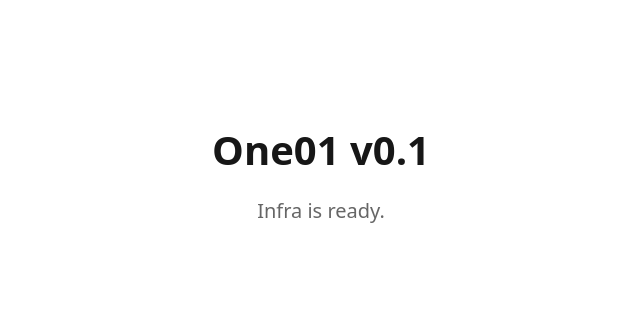
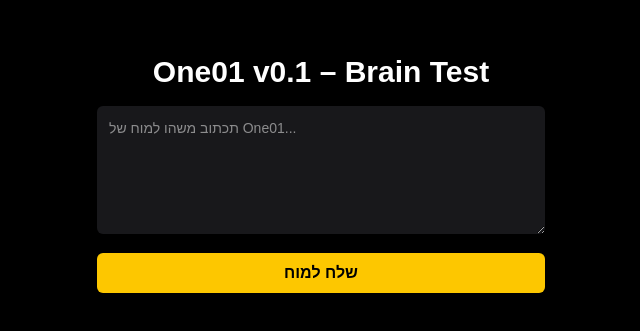
Before and after one commit to ONE01-Foundation/one-code, a Next.js app: page / in a window 1280 px wide. Shown: the part 227-558 px from the top of the page, without its empty margins (319-959 px from the left). Built offline with nearby package versions, Linux system fonts and the light colour scheme.

Commit message:
Connect brain API

```diff
--- /dev/null
+++ b/app/api/brain/route.ts
@@ -0,0 +1,37 @@
+import { NextResponse } from "next/server";
+import OpenAI from "openai";
+
+const openai = new OpenAI({
+  apiKey: process.env.OPENAI_API_KEY,
+});
+
+export async function POST(req: Request) {
+  try {
+    const { text } = await req.json();
+
+    if (!text) {
+      return NextResponse.json(
+        { error: "Missing 'text' field in body" },
+        { status: 400 }
+      );
+    }
+
+    const result = await openai.responses.create({
+      model: "gpt-4.1-mini",
+      input: `You are the One01 brain. Answer shortly.\nUser: ${text}`,
+    });
+
+    // מגרד טקסט פשוט מהתשובה
+    const output = result.output[0].content[0];
+    const reply =
+      output.type === "output_text" ? output.text : "Got response, but no text.";
+
+    return NextResponse.json({ reply });
+  } catch (err) {
+    console.error("Brain error:", err);
+    return NextResponse.json(
+      { error: "Brain failed, check server logs." },
+      { status: 500 }
+    );
+  }
+}
--- a/app/page.tsx
+++ b/app/page.tsx
@@ -1,20 +1,65 @@
+"use client";
+
+import { useState } from "react";
+
 export default function Home() {
+  const [text, setText] = useState("");
+  const [reply, setReply] = useState<string | null>(null);
+  const [loading, setLoading] = useState(false);
+
+  async function handleAsk(e: React.FormEvent) {
+    e.preventDefault();
+    if (!text.trim()) return;
+
+    setLoading(true);
+    setReply(null);
+
+    try {
+      const res = await fetch("/api/brain", {
+        method: "POST",
+        headers: { "Content-Type": "application/json" },
+        body: JSON.stringify({ text }),
+      });
+
+      const data = await res.json();
+      if (!res.ok) {
+        setReply("Error: " + (data.error ?? "Unknown error"));
+      } else {
+        setReply(data.reply ?? "(empty reply)");
+      }
+    } catch (err) {
+      setReply("Network error");
+    } finally {
+      setLoading(false);
+    }
+  }
+
   return (
-    <div style={{
-      display: 'flex',
-      minHeight: '100vh',
-      alignItems: 'center',
-      justifyContent: 'center',
-      fontFamily: 'system-ui, sans-serif'
-    }}>
-      <div style={{ textAlign: 'center' }}>
-        <h1 style={{ fontSize: '2.5rem', marginBottom: '1rem', fontWeight: '600' }}>
-          One01 v0.1
-        </h1>
-        <p style={{ fontSize: '1.25rem', color: '#666' }}>
-          Infra is ready.
-        </p>
-      </div>
-    </div>
+    <main className="min-h-screen flex flex-col items-center justify-center bg-black text-white p-4">
+      <h1 className="text-3xl font-bold mb-4">One01 v0.1 – Brain Test</h1>
+
+      <form onSubmit={handleAsk} className="w-full max-w-md space-y-3">
+        <textarea
+          className="w-full h-32 rounded-md bg-zinc-900 p-3 text-sm outline-none"
+          placeholder="תכתוב משהו למוח של One01..."
+          value={text}
+          onChange={(e) => setText(e.target.value)}
+        />
+        <button
+          type="submit"
+          disabled={loading}
+          className="w-full rounded-md bg-yellow-400 text-black font-semibold py-2 disabled:opacity-50"
+        >
+          {loading ? "חושב..." : "שלח למוח"}
+        </button>
+      </form>
+
+      {reply && (
+        <div className="mt-6 w-full max-w-md rounded-md bg-zinc-900 p-3 text-sm">
+          <div className="font-semibold mb-1">תשובת One01:</div>
+          <div>{reply}</div>
+        </div>
+      )}
+    </main>
   );
 }
--- /dev/null
+++ b/lib/supabase.ts
@@ -0,0 +1,7 @@
+import { createClient } from "@supabase/supabase-js";
+
+export const supabase = createClient(
+
+    process.env.NEXT_PUBLIC_SUPABASE_URL!,
+    process.env.NEXT_PUBLIC_SUPABASE_ANON_KEY!
+);
--- a/package.json
+++ b/package.json
@@ -9,7 +9,9 @@
     "lint": "eslint"
   },
   "dependencies": {
+    "@supabase/supabase-js": "^2.86.1",
     "next": "16.0.7",
+    "openai": "^6.9.1",
     "react": "19.2.0",
     "react-dom": "19.2.0"
   },
```
Also changed, not shown: 1 other file (tests, documents, lock files or other folders).
